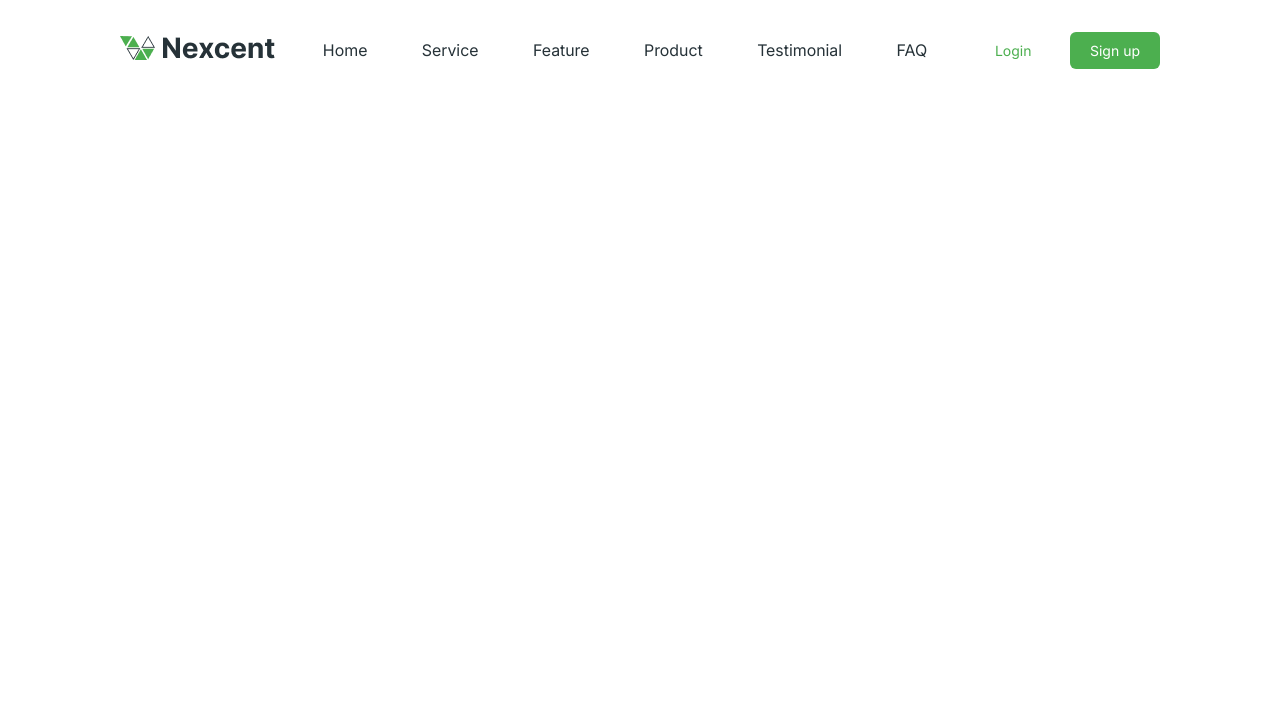
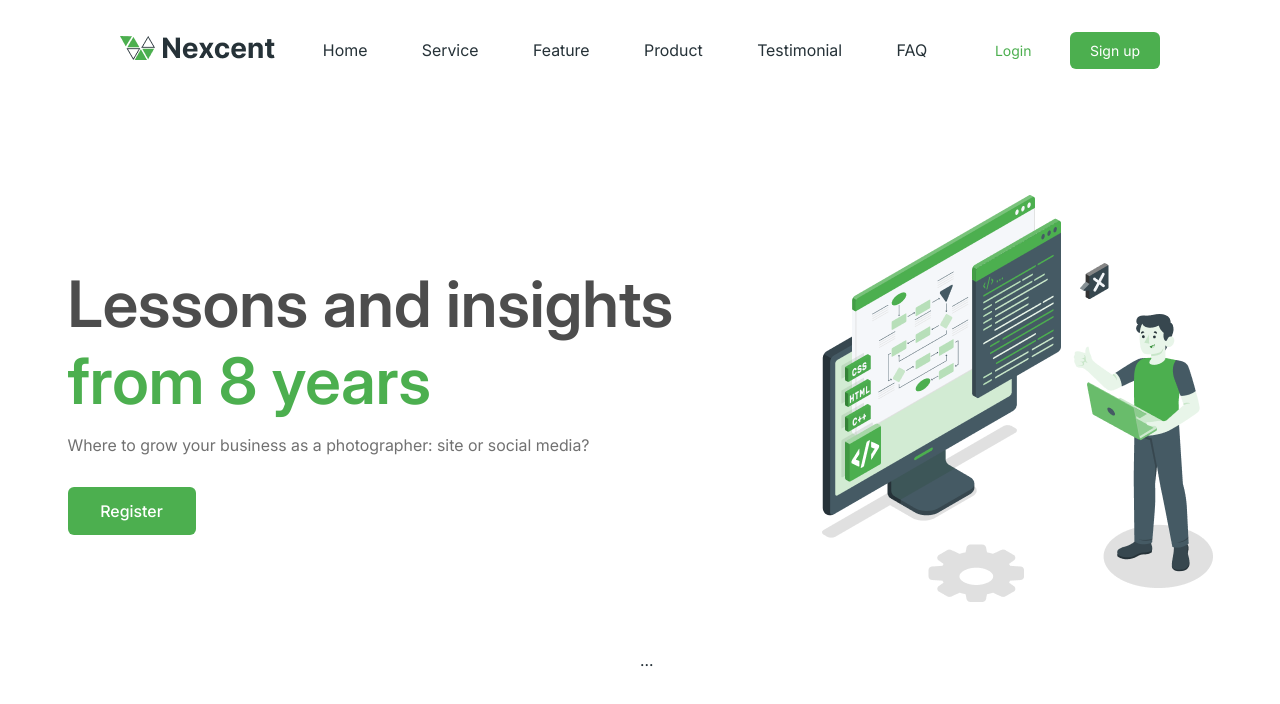
Before and after one commit to rzeczuchy/nexcent-sample, a plain HTML site: page index.html in a window 1280 px wide. Drawn offline with Linux system fonts and the light colour scheme.

Commit message:
adding and styling hero section

```diff
--- a/index.html
+++ b/index.html
@@ -31,6 +31,18 @@
             </div>
         </div>
     </header>
+
+    <section class="hero">
+        <div class="hero-text-container">
+            <h1 class="hero-heading">Lessons and insights <span class="primary">from 8 years</span></h1>
+            <p class="hero-subtitle">Where to grow your business as a photographer: site or social media?</p>
+            <div class="hero-register"><a href="#">Register</a></div>
+        </div>
+        <div class="hero-image-container"><img class="hero-image" src="./assets/hero-image.png"
+                alt="Illustration of person with a laptop standing in front of a huge monitor."></div>
+        </div>
+    </section>
+    <div id="hero-slider-nav">...</div>
 </body>
 
 </html>
--- a/styles/main.css
+++ b/styles/main.css
@@ -45,6 +45,7 @@
     margin: 0;
     padding: 0;
     box-sizing: border-box;
+    /* border: 1px solid red; */
 }
 
 body {
@@ -56,6 +57,10 @@ body {
 .wrapper {
     max-width: 1440px;
     margin: auto;
+}
+
+.primary {
+    color: var(--color-primary);
 }
 
 /* Top navigation */
@@ -115,3 +120,51 @@ body {
     padding: 10px 20px;
     border-radius: 6px;
 }
+
+/* Hero */
+.hero {
+    min-height: 600px;
+    display: flex;
+    justify-content: center;
+    align-items: center;
+}
+
+.hero-text-container {
+    margin-right: 104px;
+    max-width: 650px;
+    min-height: 250px;
+}
+
+.hero-heading {
+    font-size: 64px;
+    font-weight: 600;
+    color: var(--color-darkgrey);
+}
+
+.hero-subtitle {
+    margin-top: 16px;
+    color: var(--color-grey);
+}
+
+.hero-register {
+    margin-top: 32px;
+}
+
+.hero-register a {
+    display: block;
+    width: 128px;
+    text-align: center;
+    background-color: var(--color-primary);
+    color: var(--color-white);
+    font-size: 16px;
+    font-weight: 500;
+    padding: 14px 32px;
+    border-radius: 6px;
+    text-decoration: none;
+}
+
+#hero-slider-nav {
+    position: absolute;
+    top: 650px;
+    left: 50%;
+}
```
Also changed, not shown: assets/hero-image.png (added).
